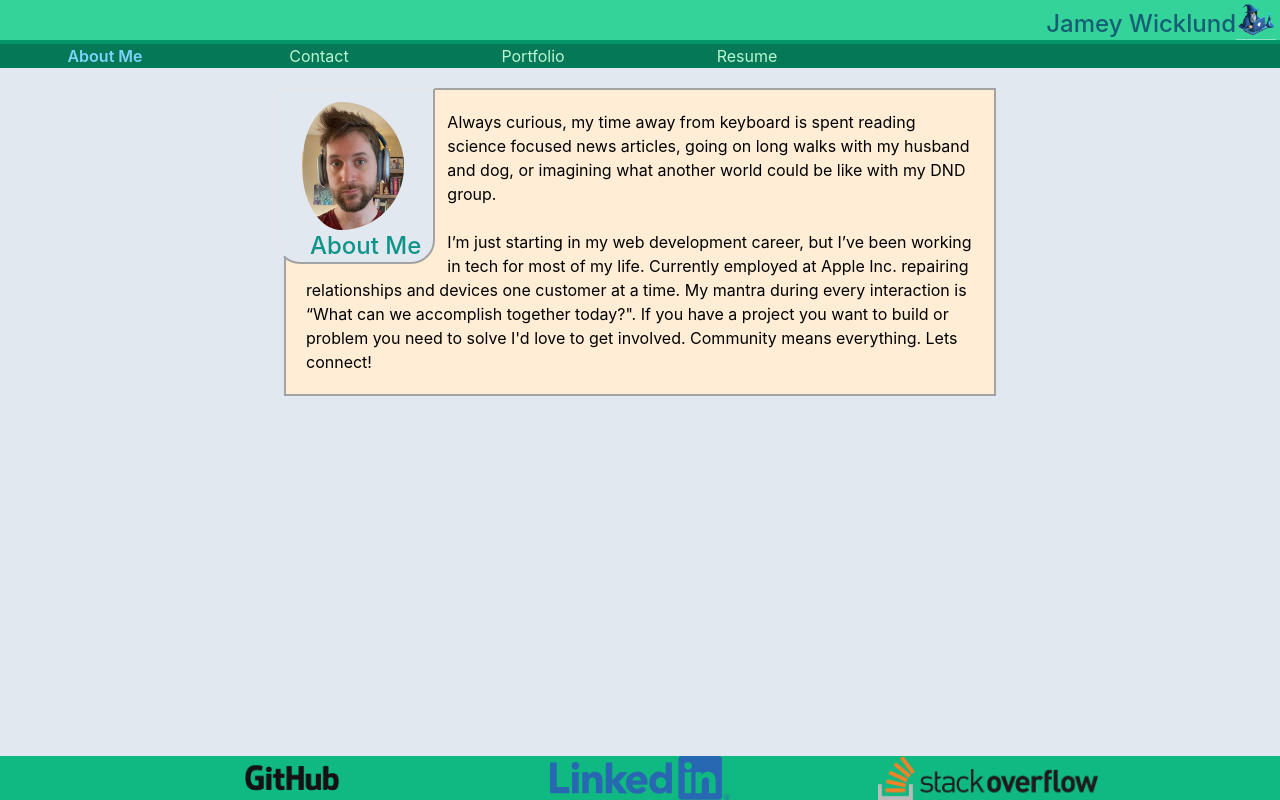
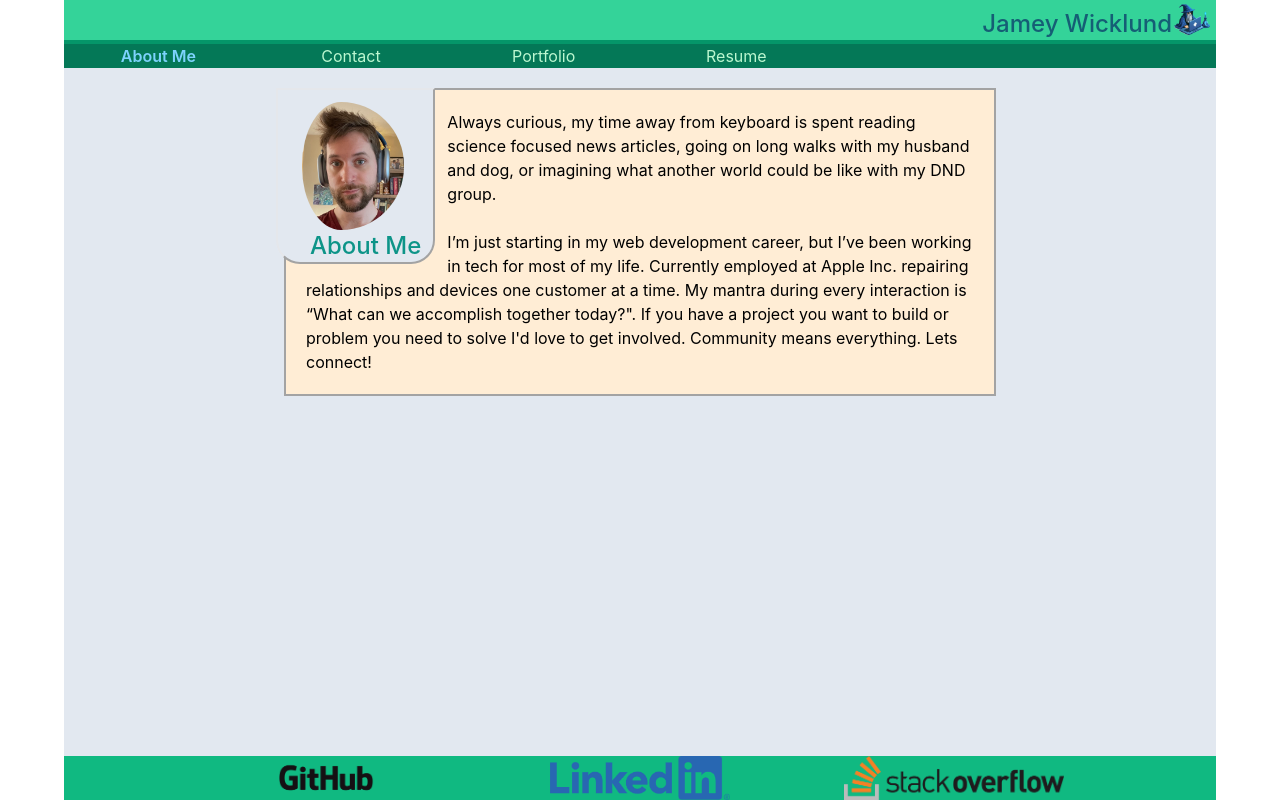
Before and after one commit to TheBluWiz/react-portfolio, a React (Create React App) app: page / in a window 1280 px wide. Built offline with nearby package versions, Linux system fonts and the light colour scheme; a web font is replaced by a local one.

Commit message:
Adds maximum size to website

```diff
--- a/src/App.js
+++ b/src/App.js
@@ -8,7 +8,7 @@ function App() {
 
 
   return (
-    <div className='bg-slate-200 min-h-screen'>
+    <div className='bg-slate-200 min-h-screen max-w max-w-6xl mx-auto'>
     <Header currentPage={currentPage} setCurrentPage={setCurrentPage}/>
     <Body currentPage={currentPage} />
     <Footer />
--- a/src/components/Footer.js
+++ b/src/components/Footer.js
@@ -4,7 +4,7 @@ import stackOverflowLogo from '../assets/images/stack-overflow-logo.png'
 
 export default function Footer() {
   return (
-    <div className="bg-emerald-500 fixed bottom-0 grid place-items-center max-h-12 w-screen">
+    <div className="bg-emerald-500 fixed bottom-0 z-40 grid place-items-center max-h-12 w-screen max-w-6xl">
       <div className="grid gap-5 grid-cols-3 place-items-center mx-0 w-4/5">
         <a href="https://github.com/TheBluWiz"
           target="_blank">
```
Also changed, not shown: src/assets/images/theBluWiz-logo.png.
